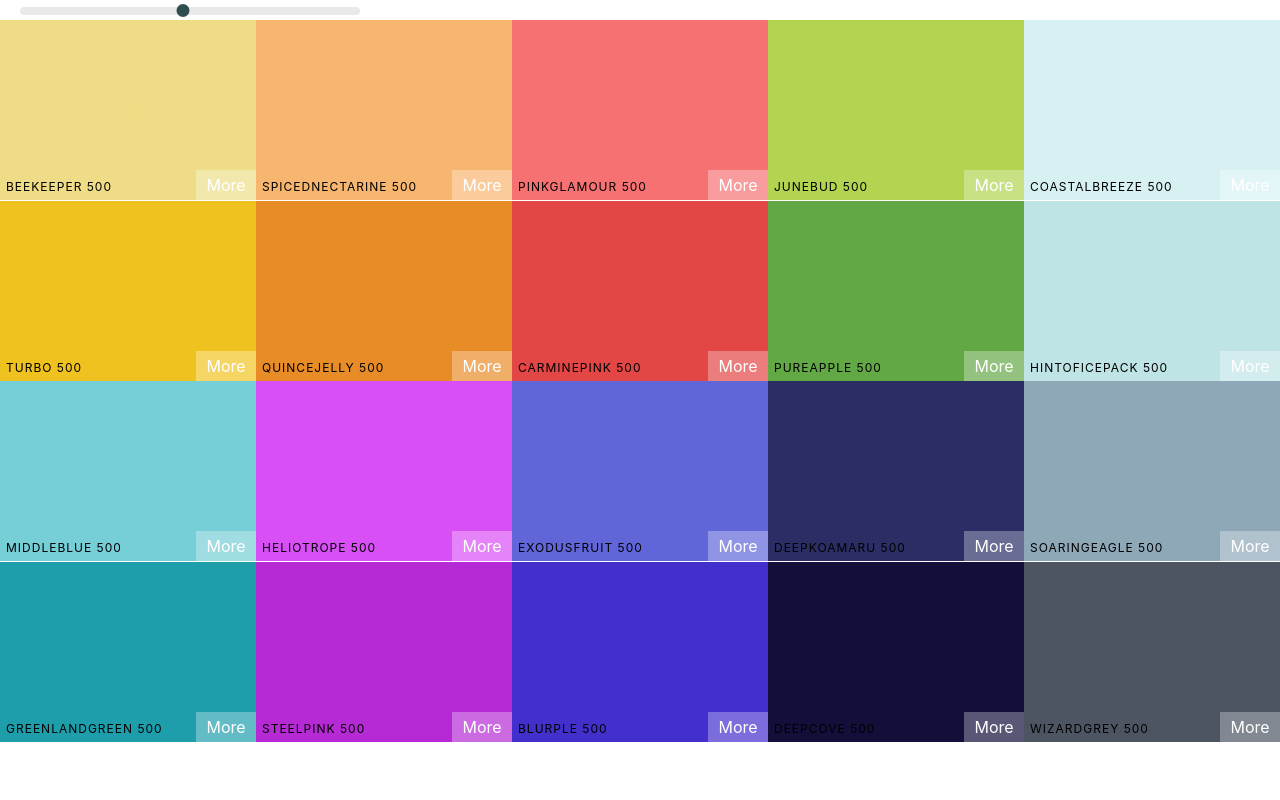
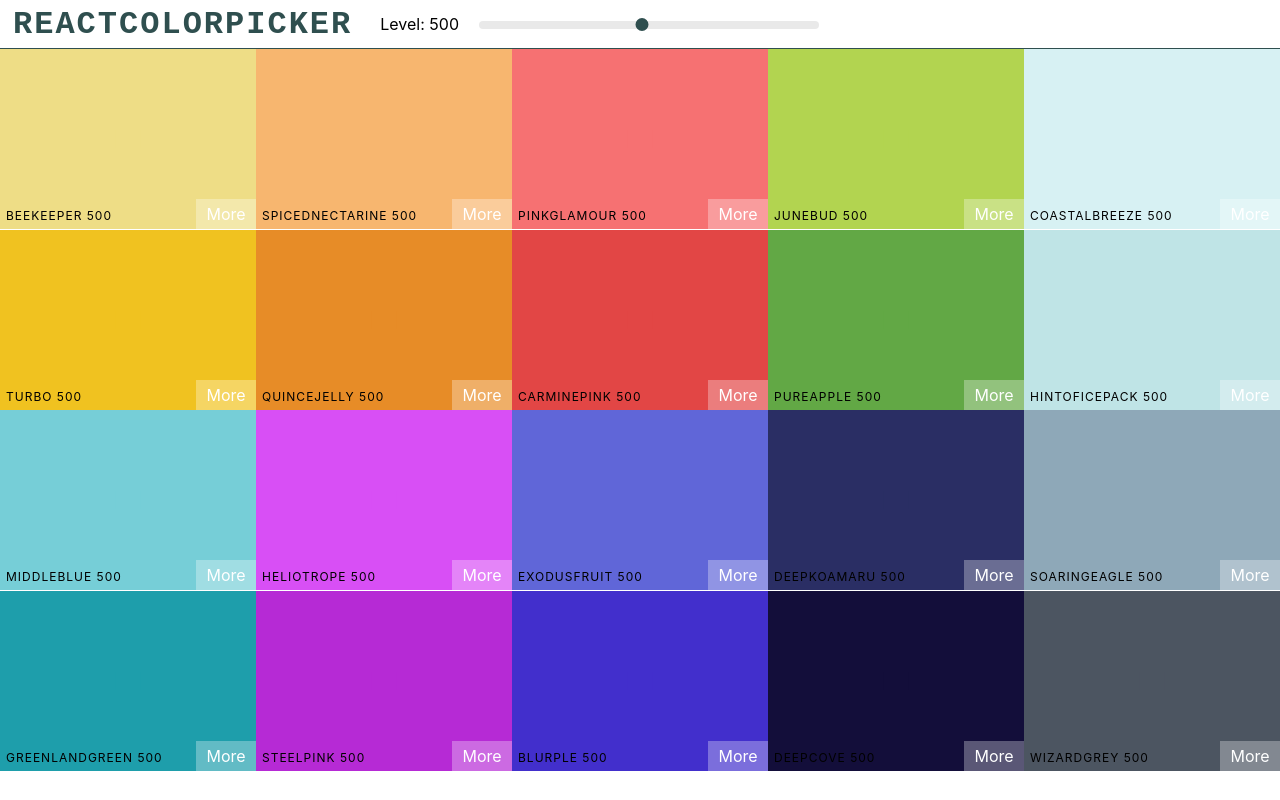
Before and after one commit to jensmartinhaberland/colors-app, a React (Create React App) app: page / in a window 1280 px wide. Built offline with nearby package versions, Linux system fonts and the light colour scheme.

Commit message:
Add Navbar + style

```diff
--- /dev/null
+++ b/src/components/Navbar.jsx
@@ -0,0 +1,31 @@
+import React, { Component } from "react";
+import Slider from "rc-slider";
+import "rc-slider/assets/index.css";
+import "./styles/Navbar.css";
+
+class Navbar extends Component {
+  render() {
+    const { level, changeLevel } = this.props;
+    return (
+      <header className="Navbar">
+        <div className="logo">
+          <a href="#">reactcolorpicker</a>
+        </div>
+        <div className="slider-container">
+          <span>Level: {level}</span>
+          <div className="slider">
+            <Slider
+              defaultValue={level}
+              min={100}
+              max={900}
+              step={100}
+              onAfterChange={changeLevel}
+            />
+          </div>
+        </div>
+      </header>
+    );
+  }
+}
+
+export default Navbar;
--- a/src/components/Palette.jsx
+++ b/src/components/Palette.jsx
@@ -1,8 +1,7 @@
 import React, { Component } from "react";
 import ColorBox from "./ColorBox";
-import "rc-slider/assets/index.css"; // this has to be before "Palette.css"
+import Navbar from "./Navbar";
 import "../components/styles/Palette.css";
-import Slider from "rc-slider";
 
 class Palette extends Component {
   constructor(props) {
@@ -18,26 +17,13 @@ class Palette extends Component {
   render() {
     const { colors } = this.props.palette;
     const { level } = this.state;
-
     const colorBoxes = colors[level].map((color) => (
       <ColorBox background={color.hex} name={color.name} />
     ));
-
     return (
       <div className="Palette">
-        <div className="slider">
-          <Slider
-            defaultValue={level}
-            min={100}
-            max={900}
-            step={100}
-            onAfterChange={this.changeLevel}
-          />
-        </div>
-
-        {/* Navbar goes here */}
+        <Navbar level={level} changeLevel={this.changeLevel} />
         <div className="Palette-colors">{colorBoxes}</div>
-        {/* Footer eventually */}
       </div>
     );
   }
--- /dev/null
+++ b/src/components/styles/Navbar.css
@@ -0,0 +1,55 @@
+.Navbar {
+  align-items: center;
+  border-bottom: 0.5px solid darkslategrey;
+  display: flex;
+  justify-content: flex-start;
+  height: 6vh;
+}
+
+.logo {
+  align-items: center;
+  /*background-color: #eceff1;*/
+  color: darkslategrey;
+  display: flex;
+  font-family: "Courier New", serif;
+  font-size: 2rem;
+  font-weight: 700;
+  height: 100%;
+  letter-spacing: 2px;
+  margin-right: 15px;
+  padding: 0 13px;
+  text-transform: uppercase;
+}
+
+.logo a {
+  color: inherit;
+  text-decoration: none;
+}
+
+.slider {
+  display: inline-block;
+  margin: 0 20px;
+  width: 340px;
+}
+
+.rc-slider-track {
+  background-color: transparent;
+}
+
+.rc-slider-rail {
+  height: 8px;
+}
+
+.rc-slider-handle,
+.rc-slider-handle:active,
+.rc-slider-handle:focus,
+.rc-slider-handle:hover {
+  background-color: darkslategrey;
+  border: 2px solid darkslategrey;
+  box-shadow: none;
+  height: 13px;
+  margin-left: -7px;
+  margin-top: -3px;
+  outline: none;
+  width: 13px;
+}
--- a/src/components/styles/Palette.css
+++ b/src/components/styles/Palette.css
@@ -6,31 +6,3 @@
   /*height: 100 %;*/
   height: 90%;
 }
-
-.slider {
-  display: inline-block;
-  margin: 0 20px;
-  width: 340px;
-}
-
-.rc-slider-track {
-  background-color: transparent;
-}
-
-.rc-slider-rail {
-  height: 8px;
-}
-
-.rc-slider-handle,
-.rc-slider-handle:active,
-.rc-slider-handle:focus,
-.rc-slider-handle:hover {
-  background-color: darkslategrey;
-  border: 2px solid darkslategrey;
-  box-shadow: none;
-  height: 13px;
-  margin-left: -7px;
-  margin-top: -3px;
-  outline: none;
-  width: 13px;
-}
```
